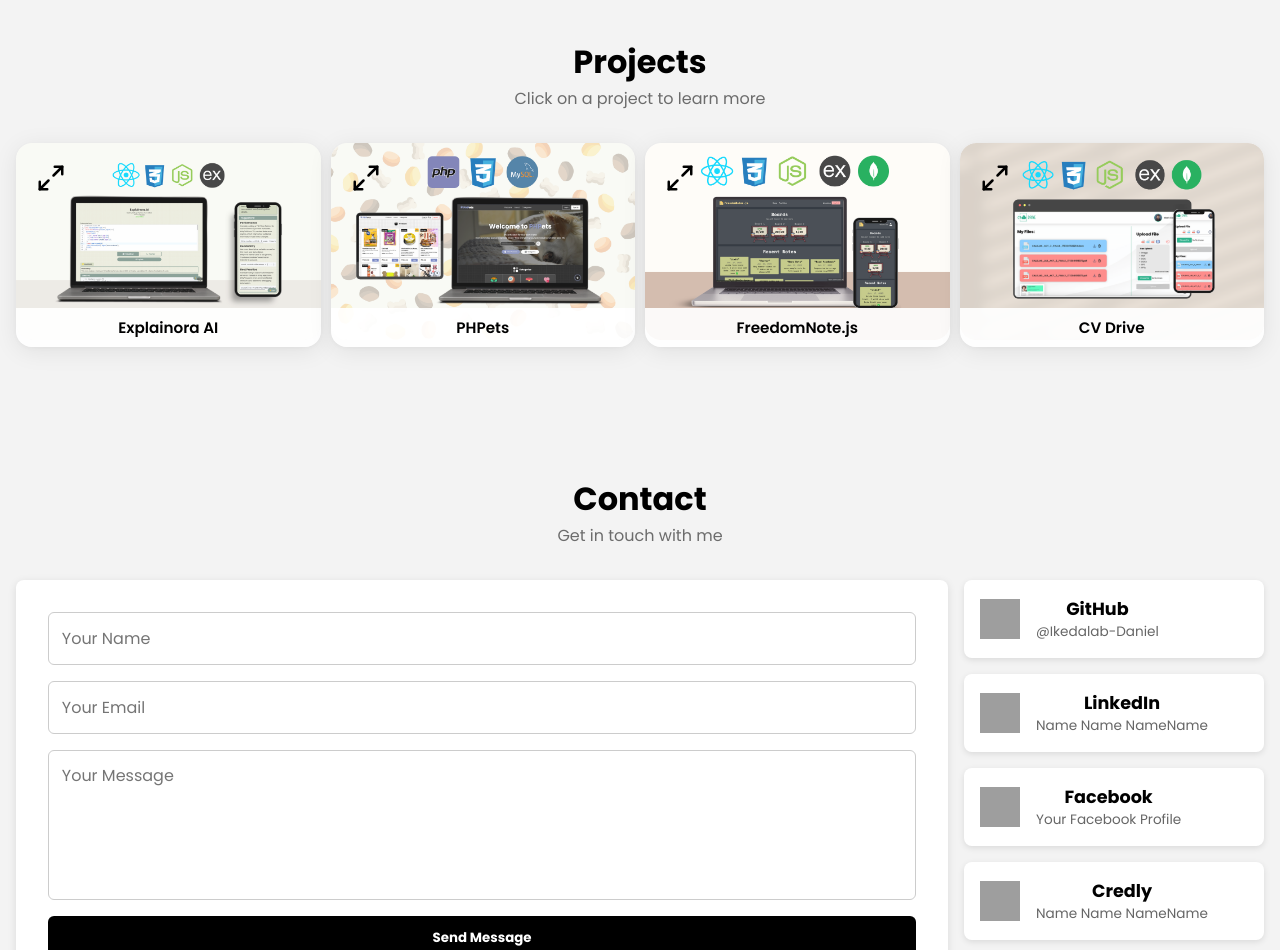
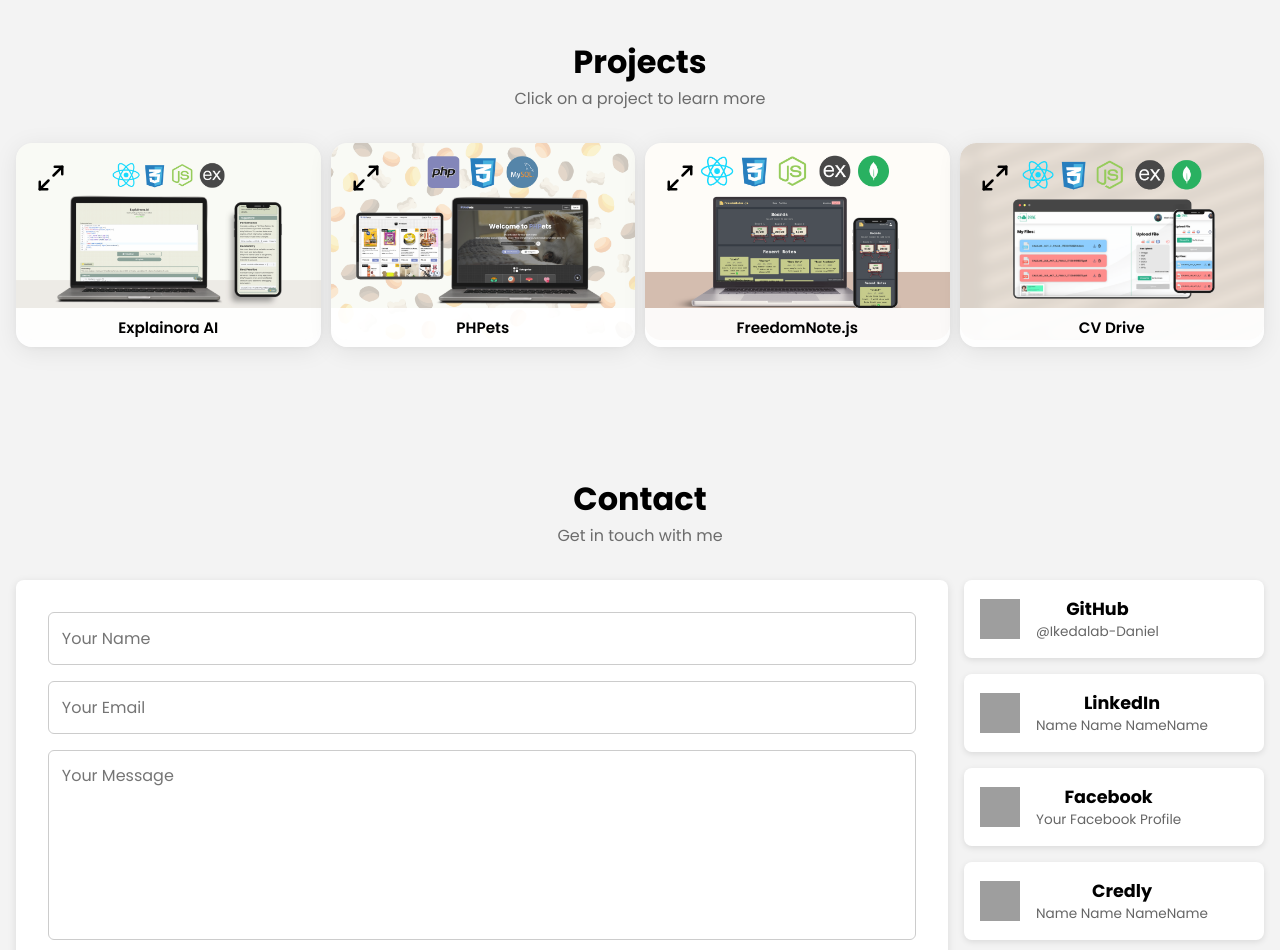
Before and after one commit to IkedaLab-Daniel/markdanielcallejas, a React (Vite) app: page / in a window 1280 px wide. Shown: the part 2589-3539 px from the top of the page. Built offline with nearby package versions, Linux system fonts and the light colour scheme; grey boxes are pictures that could not be loaded.

Commit message:
Fix textare height

```diff
--- a/src/components/Contact.jsx
+++ b/src/components/Contact.jsx
@@ -1,4 +1,3 @@
-import React from 'react';
 import './contact.css';
 
 const Contact = () => {
--- a/src/components/contact.css
+++ b/src/components/contact.css
@@ -47,7 +47,7 @@
 }
 
 .form-card textarea {
-    height: 150px;
+    height: 190px;
     resize: none;
     border: 1px solid #ccc;
 }
```
